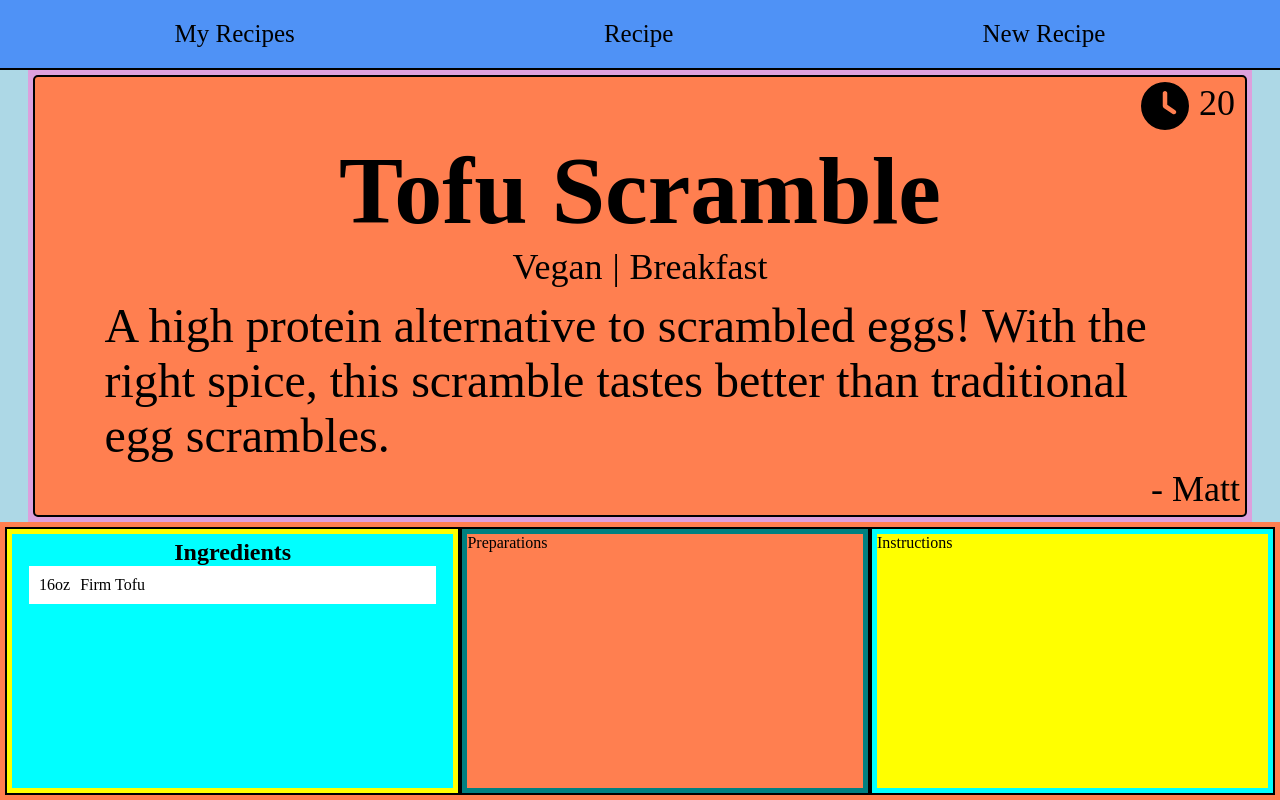
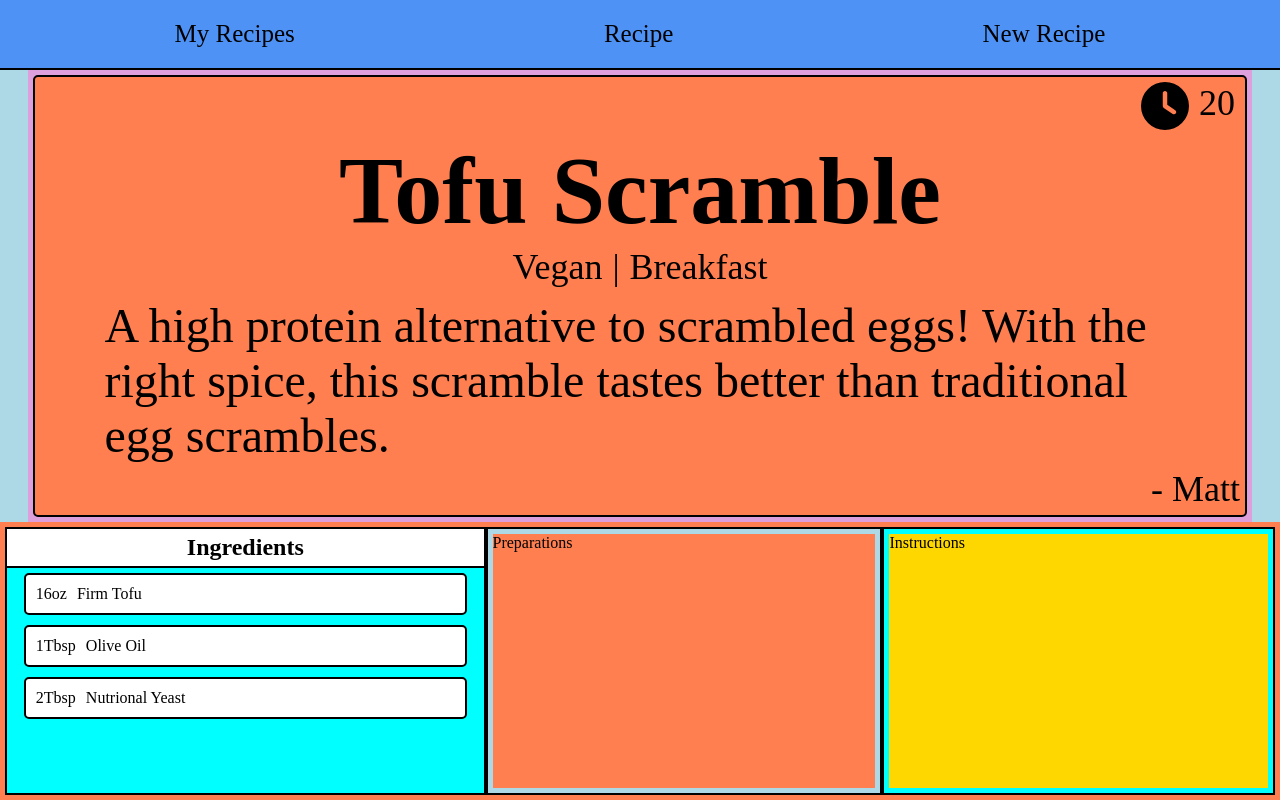
Before and after one commit to biggersmatt/jumptorecipe, a React (Create React App) app: page /recipe in a window 1280 px wide. Built offline with nearby package versions, Linux system fonts and the light colour scheme.

Commit message:
Consolidates styles for reicpe page

```diff
--- a/src/App.css
+++ b/src/App.css
@@ -25,9 +25,28 @@ a:hover {
 .content {
   flex-grow: 1;
 }
+.page {
+  height: 100%;
+  width: 100vw;
+}
 /* Testing */
 .white {
   background-color: #fff;
+}
+.plum {
+  background-color: plum;
+}
+.coral {
+  background-color: coral;
+}
+.aqua {
+  background-color: aqua;
+}
+.lightblue {
+  background-color: lightblue;
+}
+.gold {
+  background-color: gold;
 }
 /* Display Flex */
 .flex {
@@ -70,9 +89,16 @@ a:hover {
 .width-90 {
   width: 90%;
 }
+/* Margin */
+.margin-updown {
+  margin: 5px 0;
+}
 /* Border */
 .border {
   border: 2px solid black;
+}
+.border-bottom {
+  border-bottom: 2px solid black;
 }
 .radius {
   border-radius: 5px;
--- a/src/components/MyRecipes/myrecipes.css
+++ b/src/components/MyRecipes/myrecipes.css
@@ -1,7 +1,7 @@
 .page {
   background-color: var(--white);
-  height: 100%;
-  width: 100vw;
+  /* height: 100%; */
+  /* width: 100vw; */
 }
 .header {
   background-color: lightblue;
--- a/src/components/Recipe/recipe.css
+++ b/src/components/Recipe/recipe.css
@@ -1,52 +1,15 @@
-.page {
-  background-color: lightblue;
-  width: 100vw
-}
-
-/* Recipe */
-.recipe-wrapper {
-  background-color: plum;
-}
 .recipe {
-  background-color: coral;
   max-width: 1200px;
 }
-
-/* Details */
-.details-wrapper {
-  background-color: gold;
-}
 .details {
-  background-color: coral;
   flex-direction: column;
 }
-
-/* Ingredients */
-.ingredients-wrapper {
-  background-color: yellow;
-}
-.ingredients {
-  background-color: aqua;
-}
-
-/* Preparations */
 .preparations-wrapper {
-  background-color: teal;
   margin-top: 5px;
 }
-.preparations {
-  background-color: coral;
-}
-
-/* Instructions */
 .instructions-wrapper {
-  background-color: aqua;
   margin-top: 5px;
 }
-.instructions {
-  background-color: yellow;
-}
-
 /***************** iPad ******************/
 @media (min-width: 820px) {
 
--- a/src/pages/Recipe.jsx
+++ b/src/pages/Recipe.jsx
@@ -4,10 +4,11 @@ import '../components/Recipe/recipe.css';
 
 export default function Recipe() {
   return (
-    <div className='page flex column justify-center align-center'>
-      {/* Recipe Information */}
-      <div className='recipe-wrapper flex padding'>
-        <div className='recipe flex column align-center border radius padding'>
+    <div className='lightblue page flex column justify-center align-center'>
+      {/* Recipe Wrapper */}
+      <div className='plum flex padding'>
+        {/* Recipe */}
+        <div className='coral recipe flex column align-center border radius padding'>
           <div className='width-100'>
             <div className='flex flex-end'>
               <FontAwesomeIcon icon={faClock} className='font-4vw padding-sides' />
@@ -30,28 +31,42 @@ export default function Recipe() {
           </div>
         </div>
       </div>
-      {/* Details */}
-      <div className='details-wrapper flex flex-grow-3 width-100'>
-        <div className='details flex flex-grow-1 padding'>
-          {/* Ingredients */}
-          <div className='ingredients-wrapper flex column flex-grow-1 border padding'>
-            <div className='ingredients flex column align-center flex-grow-1 padding-updown'>
-              <h2>Ingredients</h2>
-              <div className='white flex width-90 padding'>
+      {/* Details Wrapper*/}
+      <div className='gold flex flex-grow-3 width-100'>
+        {/* Details */}
+        <div className='coral details flex flex-grow-1 padding'>
+          {/* Ingredients Wrapper*/}
+          <div className='flex column flex-grow-1 border'>
+            {/* Ingredients */}
+            <div className='aqua flex column align-center flex-grow-1'>
+              <div className="white flex justify-center width-100 border-bottom padding-updown">
+                <h2>Ingredients</h2>
+              </div>
+              <div className='white flex width-90 border radius margin-updown padding'>
                 <p className='padding'>16oz</p>
                 <p className='padding'>Firm Tofu</p>
               </div>
+              <div className='white flex width-90 border radius margin-updown padding'>
+                <p className='padding'>1Tbsp</p>
+                <p className='padding'>Olive Oil</p>
+              </div>
+              <div className='white flex width-90 border radius margin-updown padding'>
+                <p className='padding'>2Tbsp</p>
+                <p className='padding'>Nutrional Yeast</p>
+              </div>
             </div>
           </div>
-          {/* Preparations */}
-          <div className='preparations-wrapper flex column flex-grow-1 margin-top border padding'>
-            <div className='preparations flex-grow-1'>
+          {/* Preparations Wrapper*/}
+          <div className='lightblue preparations-wrapper flex column flex-grow-1 margin-top border padding'>
+            {/* Preparations */}
+            <div className='coral flex-grow-1'>
               <p>Preparations</p>
             </div>
           </div>
-          {/* Instructions */}
-          <div className='instructions-wrapper flex column flex-grow-1 margin-top border padding'>
-            <div className='instructions flex-grow-1'>
+          {/* Instructions Wrapper*/}
+          <div className='aqua instructions-wrapper flex column flex-grow-1 margin-top border padding'>
+            {/* Instructions */}
+            <div className='gold flex-grow-1'>
               <p>Instructions</p>
             </div>
           </div>
```
